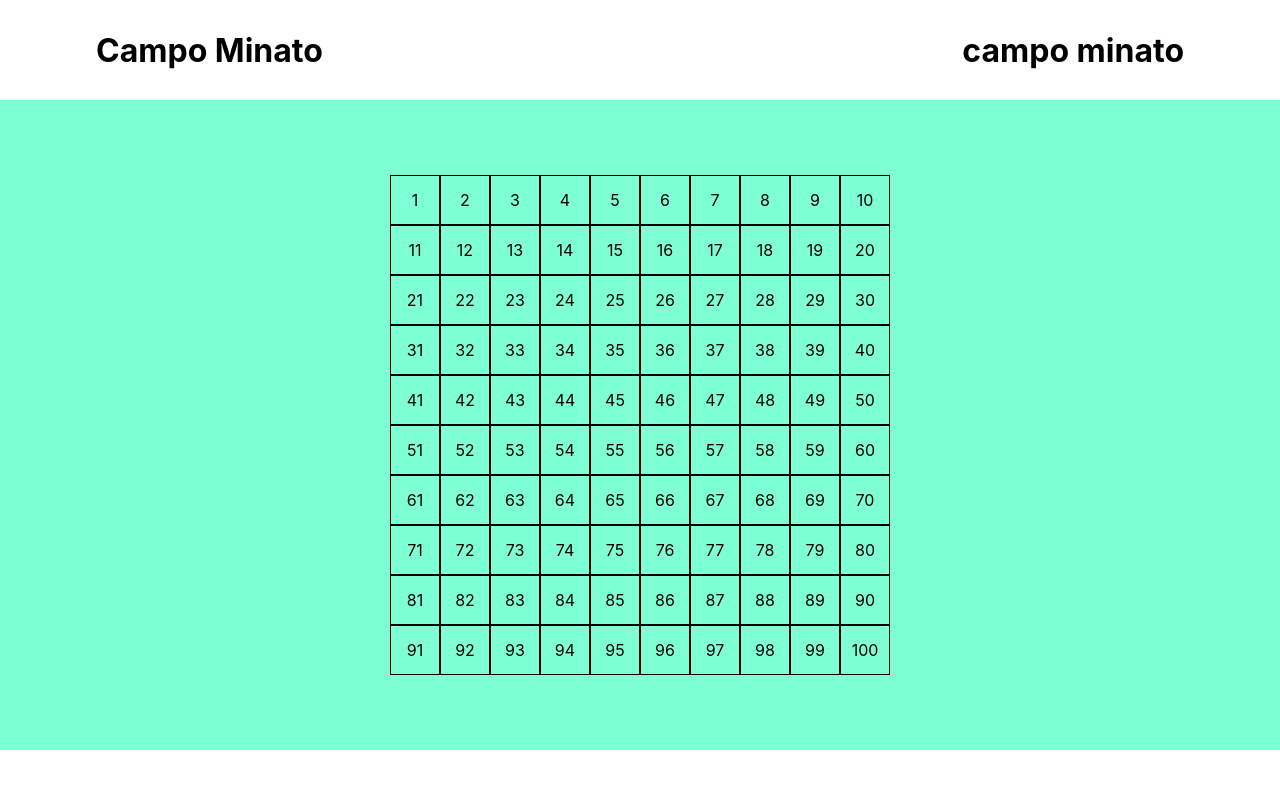
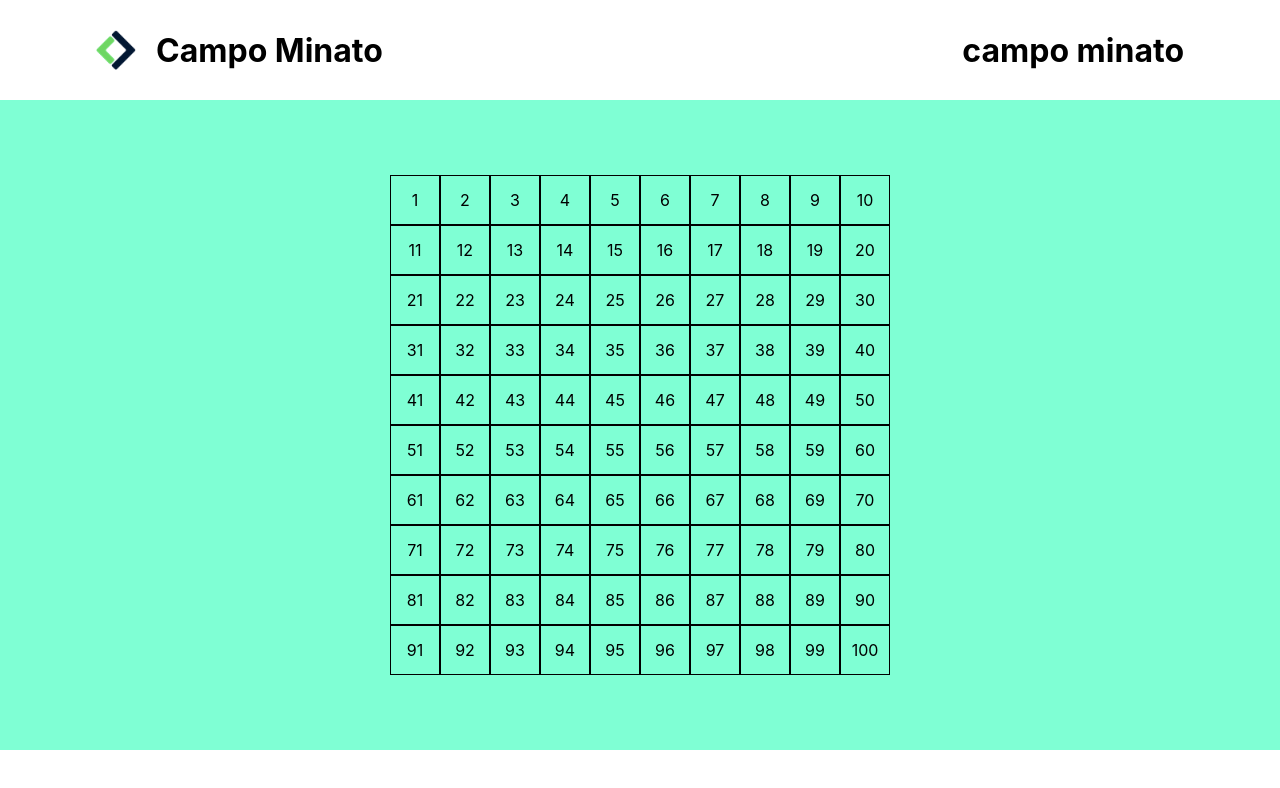
Before and after one commit to Fede180600/js-campominato-grid, a plain HTML site: page index.html in a window 1280 px wide. Drawn offline with Linux system fonts and the light colour scheme.

Commit message:
add logo img

```diff
--- a/css/style.css
+++ b/css/style.css
@@ -3,6 +3,10 @@
     margin: 0;
     padding: 0;
     box-sizing: border-box;
+}
+
+img {
+    width: 100%;
 }
 /* COMMON */
 html {
@@ -20,6 +24,21 @@ html {
 header {
     height: 100px;
 }
+
+.header-left {
+    display: flex;
+    justify-content: flex-start;
+    align-items: center;
+    align-content: center;
+
+}
+
+.logo-container {
+    width: 40px;
+    height: 40px;
+    margin-right: 20px;
+}
+
 
 .container {
     width: 85%;
--- a/index.html
+++ b/index.html
@@ -14,6 +14,9 @@
         <header>
             <div class="container">
                 <div class="header-left">
+                    <div class="logo-container">
+                        <img src="img/Logo.png" alt="Logo Campo Minato">
+                    </div>
                     <h1>Campo Minato</h1>
                 </div>
 
```
